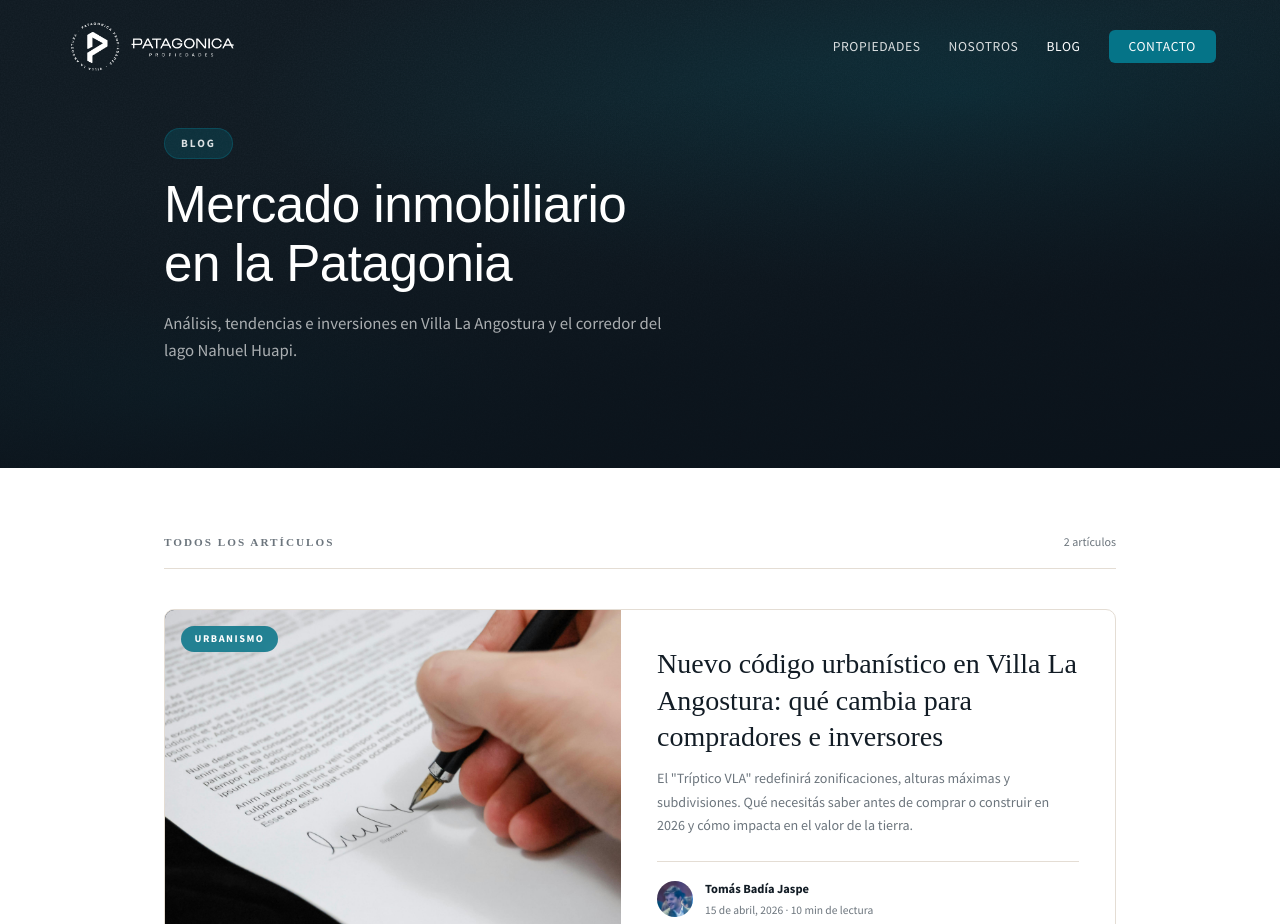
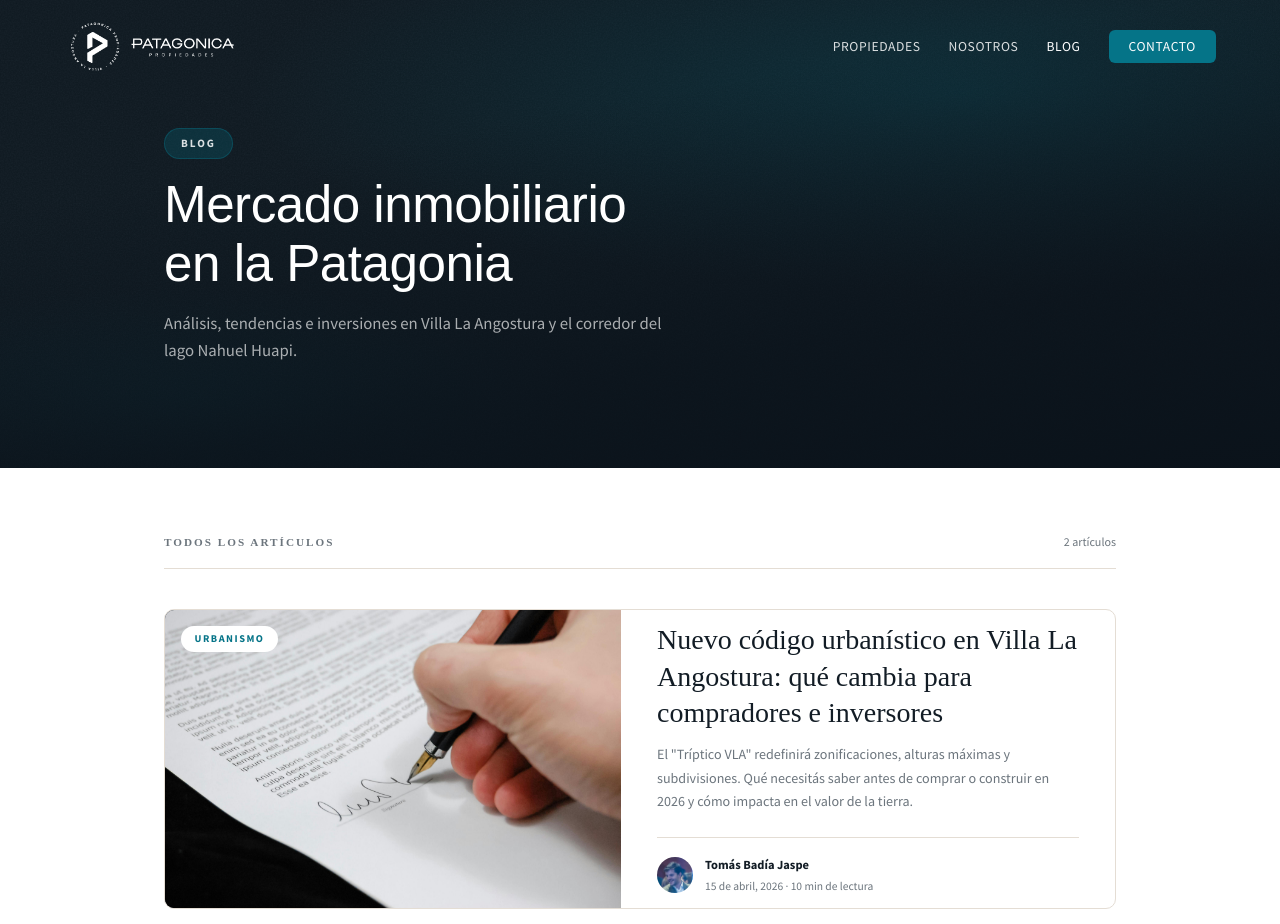
Before and after one commit to federicocuellosdev/patagonica, a plain HTML site: page index.html in a window 1280 px wide. Shown: the top 924 px of the page. Drawn offline with Linux system fonts and the light colour scheme; a web font is replaced by a local one.

Commit message:
style(blog): alto fijo en cards y etiqueta blanca

```diff
--- a/index.html
+++ b/index.html
@@ -151,9 +151,9 @@
     .card-category {
       position: absolute; top: 1rem; left: 1rem;
       padding: 0.25rem 0.85rem; border-radius: 50px;
-      background: rgba(5,116,136,0.85); backdrop-filter: blur(4px);
+      background: #fff;
       font-size: 0.65rem; font-weight: 700; letter-spacing: 1.5px; text-transform: uppercase;
-      color: #fff;
+      color: var(--secondary);
     }
 
     .card-body {
@@ -185,6 +185,7 @@
     .article-card.featured {
       grid-column: 1 / -1;
       flex-direction: row;
+      height: 300px;
     }
     .article-card.featured .card-img {
       width: 48%; flex-shrink: 0; aspect-ratio: auto;
```
